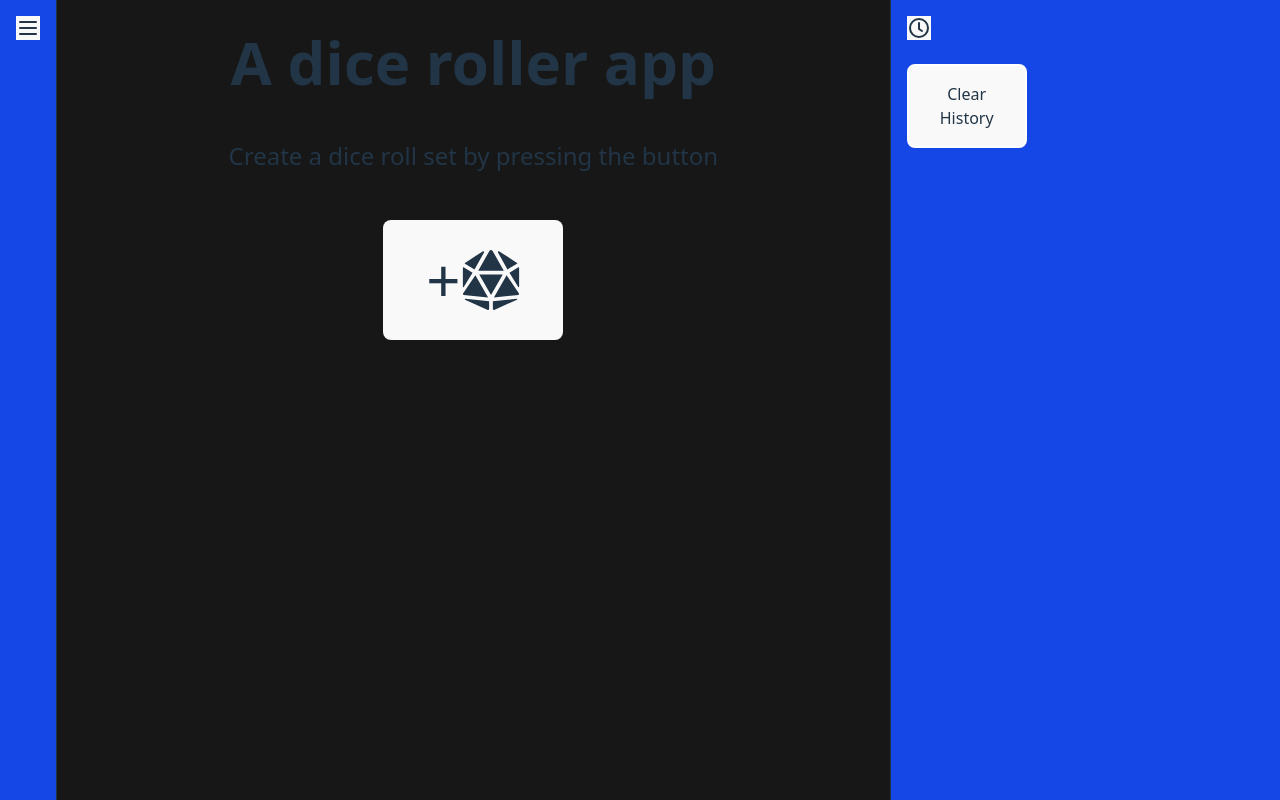
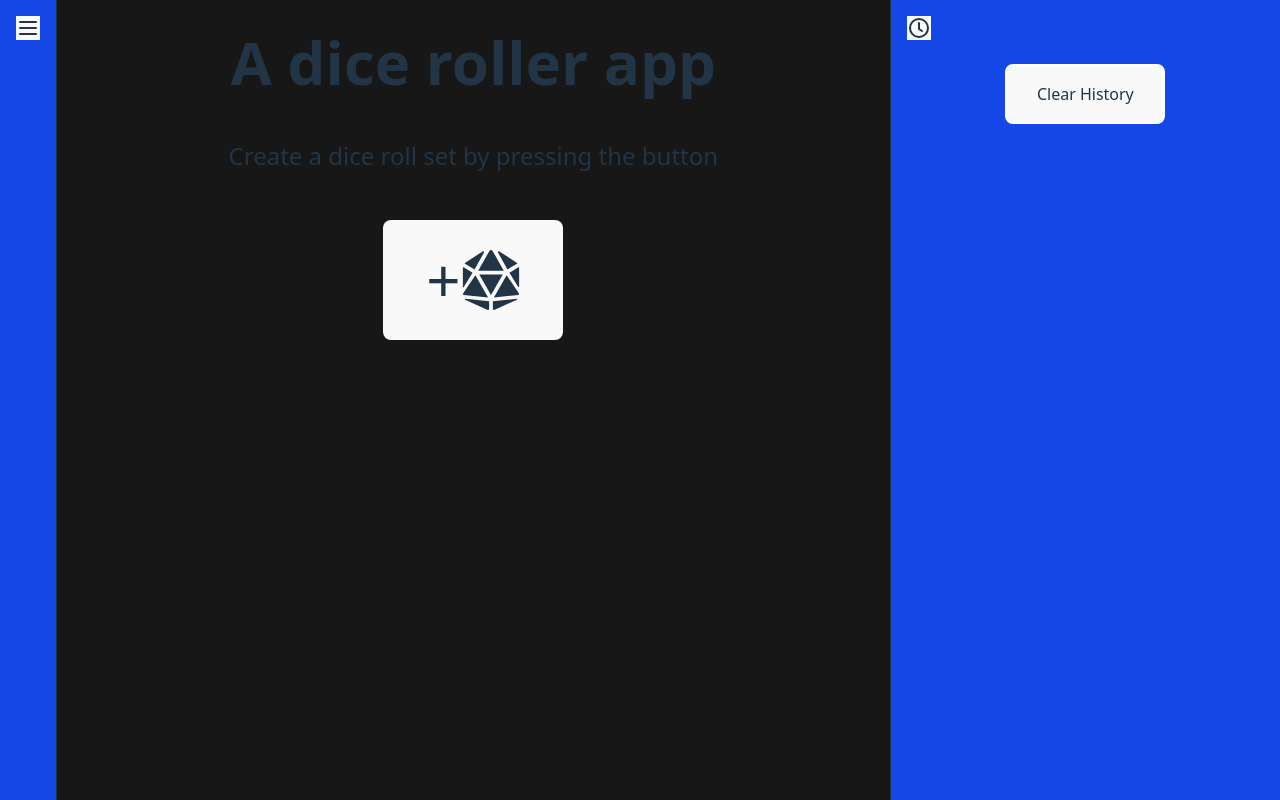
Before and after one commit to Pippocimut/Dice-rolling-react-project, a React (Vite) app: page / in a window 1280 px wide. Built offline with nearby package versions, Linux system fonts and the light colour scheme.

Commit message:
Update HistorySidebar.tsx

```diff
--- a/src/pages/main/components/sidebars/HistorySidebar.tsx
+++ b/src/pages/main/components/sidebars/HistorySidebar.tsx
@@ -68,7 +68,7 @@ const HistorySideBar = () => {
                 </div>
                 <div className={"flex-1  w-full h-full " + (sidebarExtended ? "block" : "hidden")}>
                     <div className="flex flex-col h-full w-full">
-                        <button className={"w-30 rounded-lg p-4 m-4 border-2 border-white"} onClick={() => {
+                        <button className={"w-40 mx-auto rounded-lg p-4 m-4 border-2 border-white"} onClick={() => {
                             dispatch(clearHistory())
                         }}>
                             Clear History
@@ -87,7 +87,7 @@ const HistorySideBar = () => {
                                         <li
                                             key={index}
                                             className={
-                                                "p-4 my-2 w-full text-white m-4 rounded-lg " +
+                                                "p-4 my-4 w-full text-white rounded-lg " +
                                                 historyData.color +
                                                 " h-fit max-w-80 text-left " + border
                                             }
```
